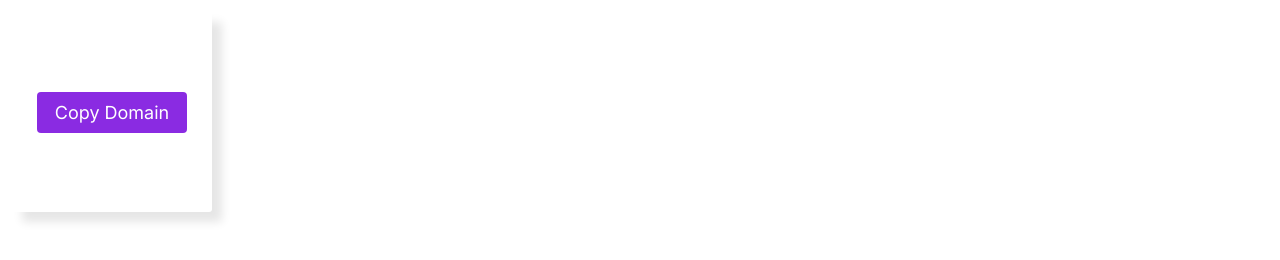
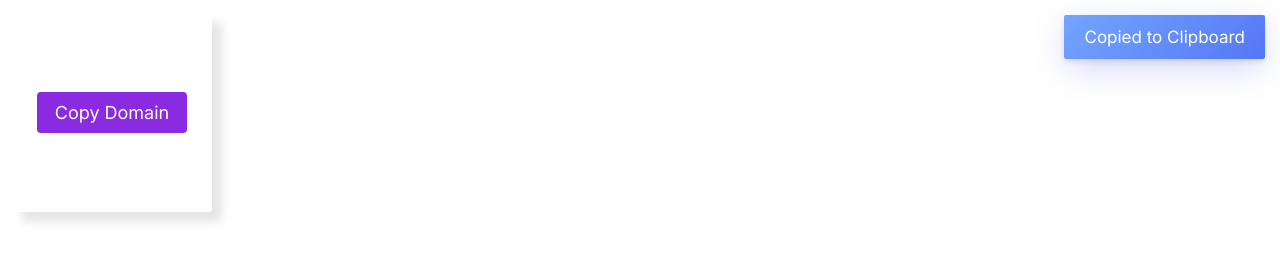
Before and after one commit to Devil5614737/Copy-Domain-Google-extension, a plain HTML site: page index.html in a window 1280 px wide. Both pictures are taken after a click on the button "Copy Domain". Drawn offline with nearby package versions, Linux system fonts and the light colour scheme.

Commit message:
added toast notification

```diff
--- a/index.css
+++ b/index.css
@@ -38,3 +38,8 @@ button {
   background-color: blueviolet;
   color: white;
 }
+
+
+.info{
+  font-size: 1.7rem;
+}
--- a/index.html
+++ b/index.html
@@ -7,6 +7,8 @@
     <title>Copy Domain</title>
     <link rel="stylesheet" href="index.css">
     <script defer src="index.js"></script>
+    <link rel="stylesheet" type="text/css" href="https://cdn.jsdelivr.net/npm/toastify-js/src/toastify.min.css">
+    <script type="text/javascript" src="https://cdn.jsdelivr.net/npm/toastify-js"></script>
 </head>
 <body>
     <div class="box">
--- a/index.js
+++ b/index.js
@@ -1,6 +1,21 @@
 const btn=document.querySelector('.btn');
 
 
+function Toast(){
+    Toastify({
+        text: "Copied to Clipboard",
+        className: "info",
+        garavity:'center',
+      }).showToast();
+}
+
+function CopyDomainToClipboard(){
+    const domain=window.location.hostname;
+    navigator.clipboard.writeText(domain);
+   Toast()
+}
+
+
 btn.addEventListener('click',()=>{
-console.log(window.location.host)
+    CopyDomainToClipboard()
 })
```
